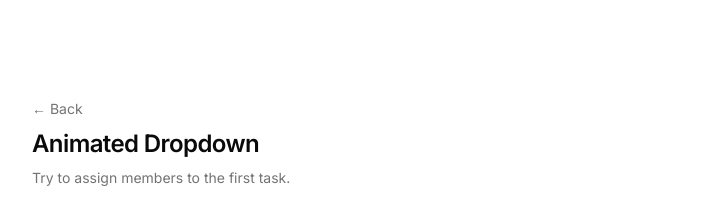
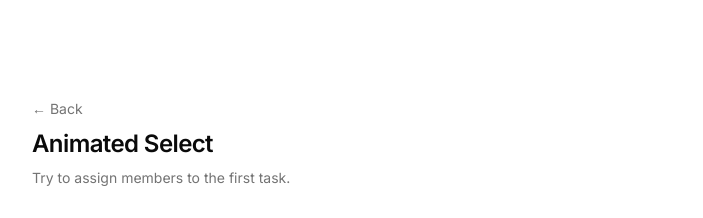
Before and after one commit to paulboguta/portfolio, a Next.js app: page /playground/animated-select in a window 1280 px wide. Shown: the top 218 px of the page, without its empty margins (288-991 px from the left). Built offline with nearby package versions, Linux system fonts and the light colour scheme.

Commit message:
change text

```diff
--- a/app/playground/animated-select/page.tsx
+++ b/app/playground/animated-select/page.tsx
@@ -20,7 +20,7 @@
             ← Back
           </Link>
           <h1 className="text-2xl font-semibold tracking-tight">
-            Animated Dropdown
+            Animated Select
           </h1>
           <p className="text-sm text-muted-foreground">
             Try to assign members to the first task.
```
